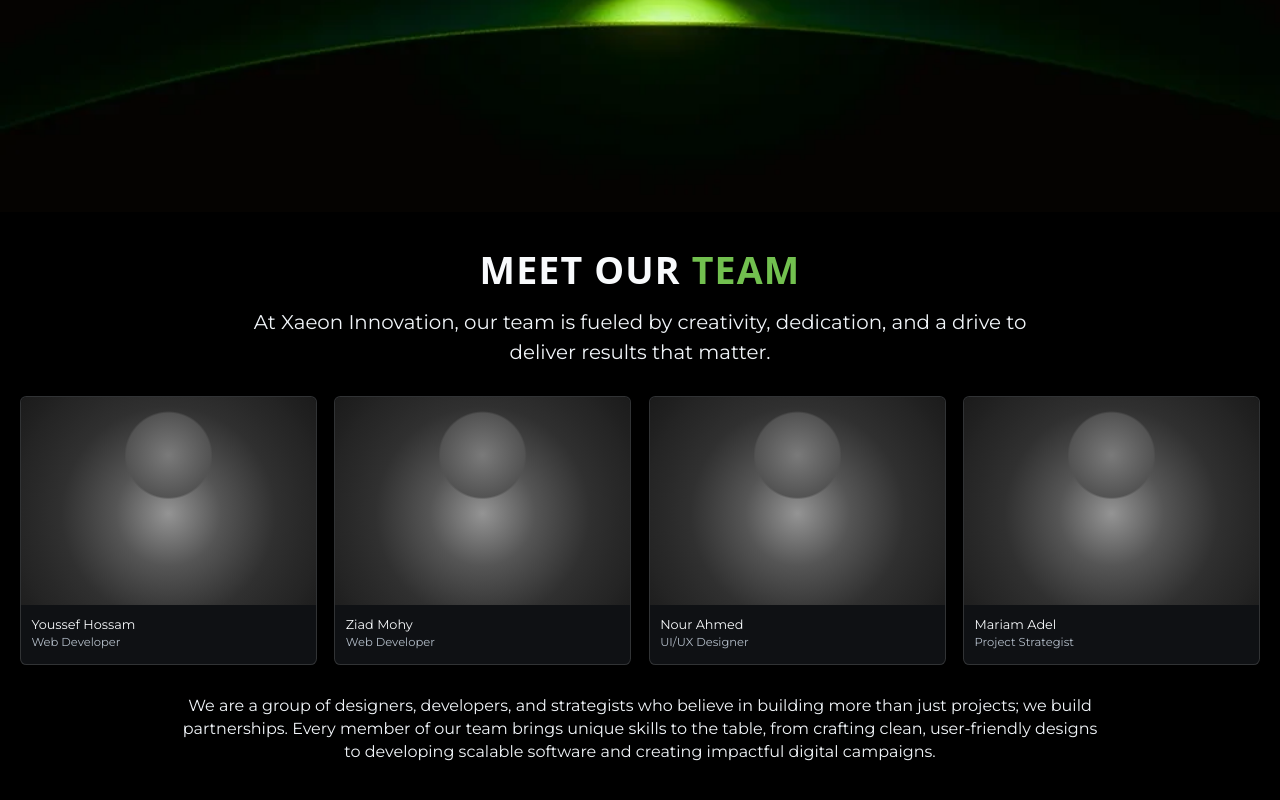
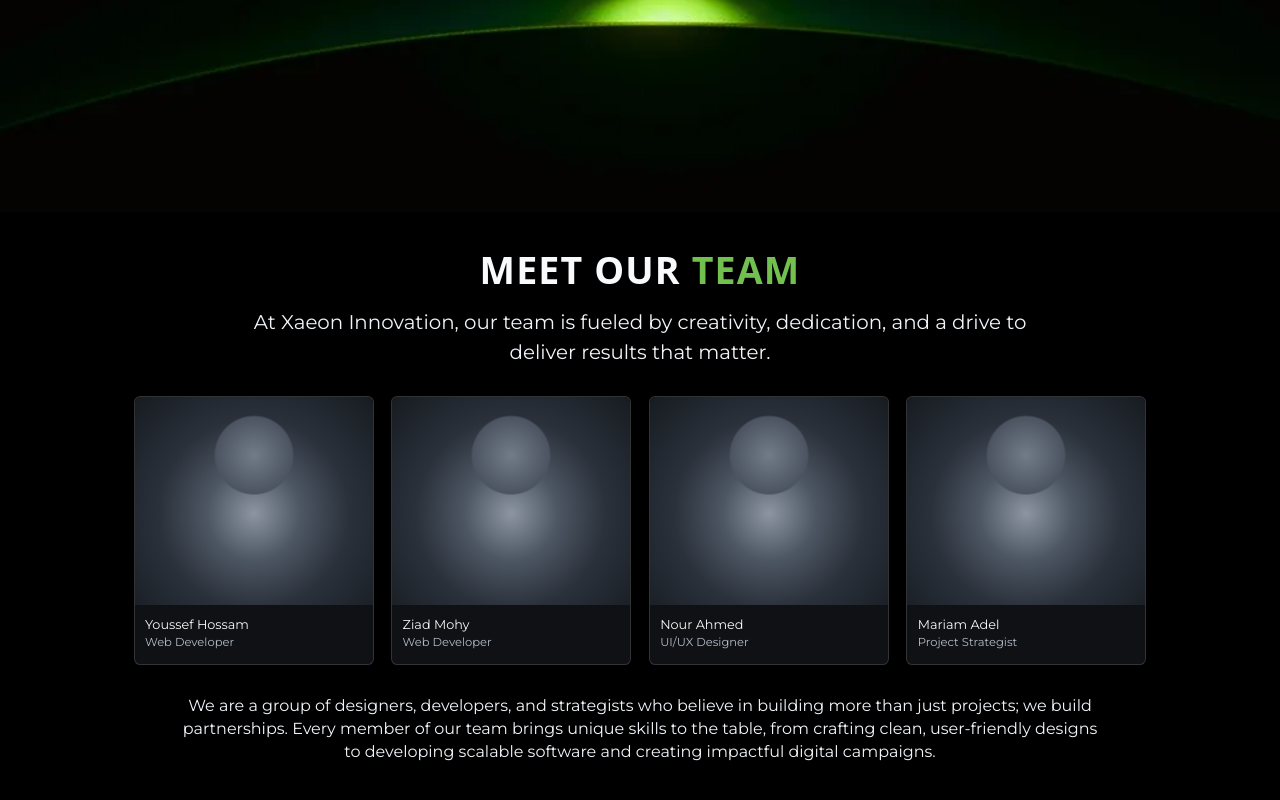
Before and after one commit to Xaeon-Innovation/XaeonWebsite, a React (Vite) app in the folder frontend/: page /about-us in a window 1280 px wide. Shown: the part 1448-2248 px from the top of the page. Built offline with nearby package versions, Linux system fonts and the light colour scheme; no server answers; a web font is replaced by a local one.

Commit message:
added images upload fix

```diff
--- a/frontend/src/Components/AboutPage/MeetOurTeamSection.module.css
+++ b/frontend/src/Components/AboutPage/MeetOurTeamSection.module.css
@@ -31,8 +31,9 @@
 }
 
 .cards {
-  display: grid;
-  grid-template-columns: repeat(4, minmax(0, 1fr));
+  display: flex;
+  flex-wrap: wrap;
+  justify-content: center;
   gap: clamp(0.75rem, 1.7vw, 1.1rem);
   margin: 0 auto 1.8rem;
 }
@@ -42,6 +43,8 @@
   overflow: hidden;
   background: #0f1114;
   border: 1px solid rgba(255, 255, 255, 0.14);
+  flex: 0 1 15rem;
+  width: min(100%, 15rem);
 }
 
 .avatar {
@@ -49,7 +52,6 @@
   background:
     radial-gradient(circle at 50% 28%, #727b88 0%, #4b5460 20%, transparent 21%),
     radial-gradient(circle at 50% 56%, #8d95a3 0%, #4d5663 28%, #2a313b 57%, #171b21 100%);
-  filter: grayscale(100%);
 }
 
 .avatarPhoto {
@@ -63,7 +65,6 @@
   height: 100%;
   display: block;
   object-fit: cover;
-  filter: grayscale(100%);
 }
 
 .cardMeta {
@@ -92,15 +93,3 @@
   font-size: clamp(0.95rem, 1.25vw, 1.2rem);
   line-height: 1.45;
 }
-
-@media (max-width: 960px) {
-  .cards {
-    grid-template-columns: repeat(2, minmax(0, 1fr));
-  }
-}
-
-@media (max-width: 560px) {
-  .cards {
-    grid-template-columns: 1fr;
-  }
-}
```
